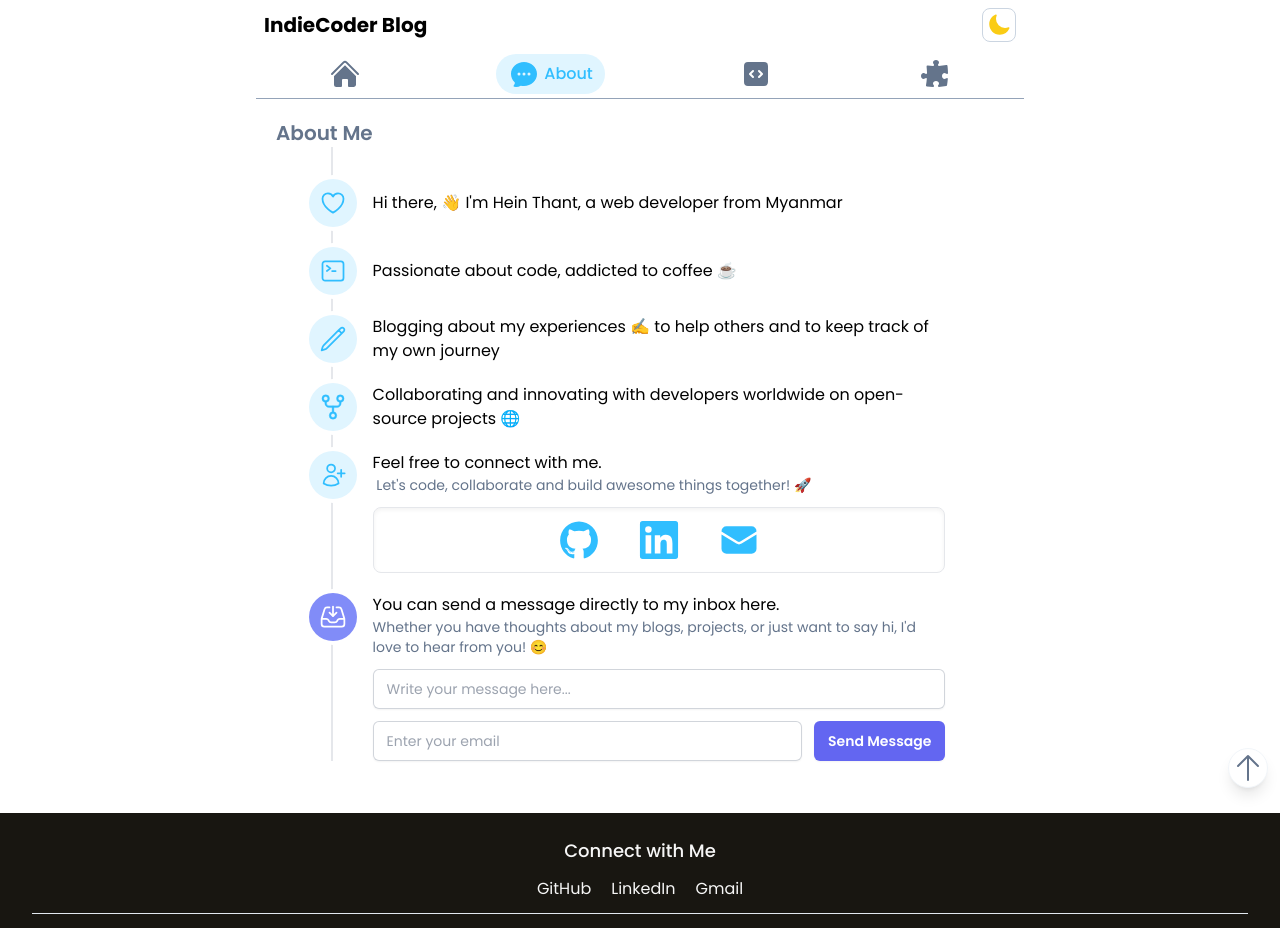
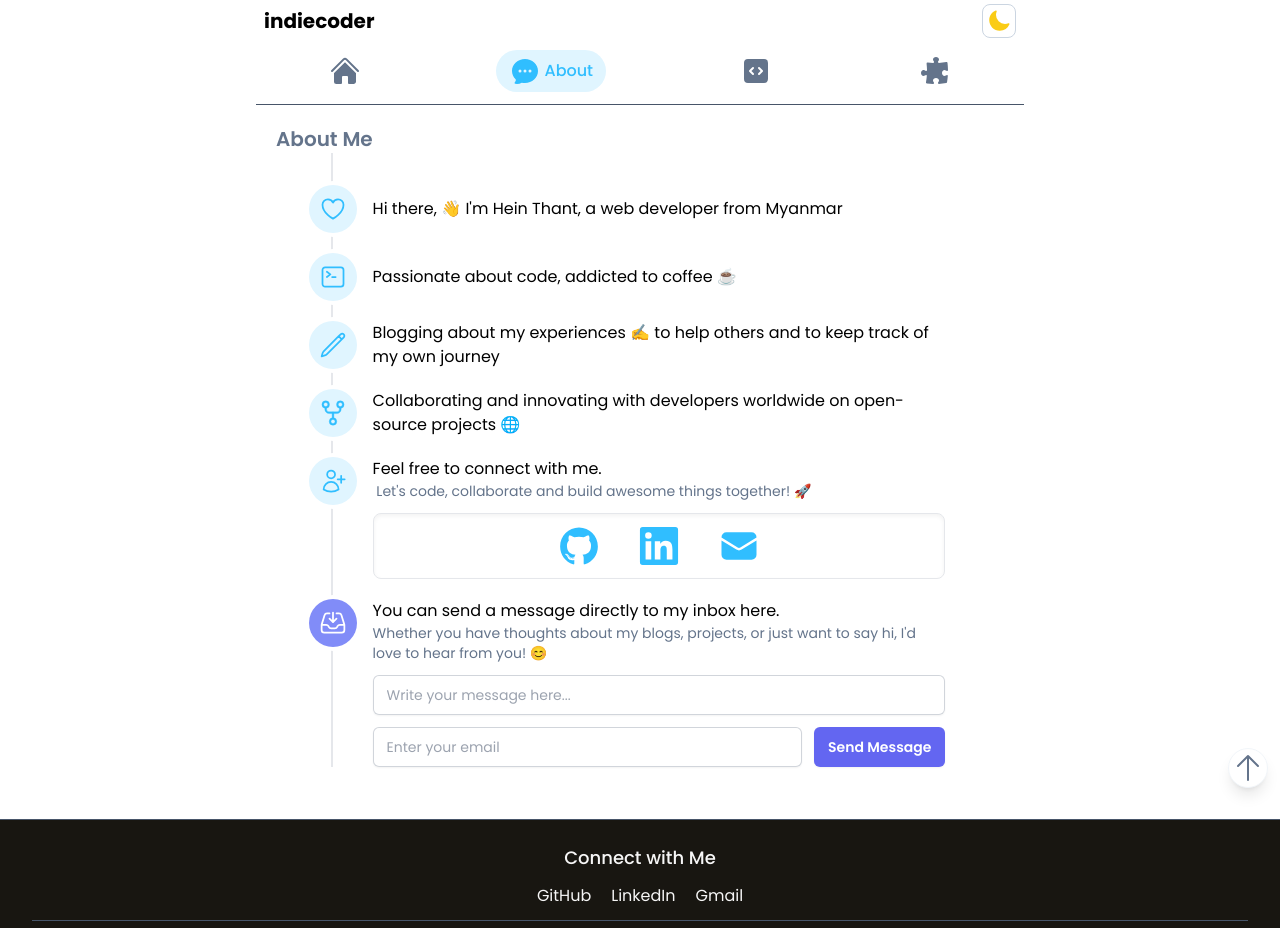
Before and after one commit to IndieCoderMM/indiecoder-blog, a Next.js app: page /about in a window 1280 px wide. Shown: the top 928 px of the page. Built offline with nearby package versions, Linux system fonts and the light colour scheme; no server answers.

Commit message:
Make UI adjustments

```diff
--- a/app/about/page.tsx
+++ b/app/about/page.tsx
@@ -46,13 +46,8 @@ const AboutPage = () => {
           </div>
         </li>
         <li className="flex gap-4 ">
-          <div
-            className={
-              iconStyle +
-              ' bg-indigo-400 dark:bg-indigo-500 dark:border-indigo-500'
-            }
-          >
-            <InboxArrowDownIcon className="w-7 h-7 text-white" />
+          <div className={iconStyle + ' bg-indigo-400'}>
+            <InboxArrowDownIcon className="w-7 h-7 text-white dark:text-accent-color" />
           </div>
           <div className="flex-1">
             <p>You can send a message directly to my inbox here.</p>
--- a/app/globals.css
+++ b/app/globals.css
@@ -37,7 +37,7 @@ body {
 }
 
 .darkBorder {
-  @apply dark:border dark:border-accent-color;
+  @apply border border-transparent dark:border-accent-color;
 }
 
 .maxContentWidth {
--- a/components/Footer.tsx
+++ b/components/Footer.tsx
@@ -1,12 +1,11 @@
 'use client';
 
 import { SocialLinks } from '@/constants';
-import Image from 'next/image';
 import Link from 'next/link';
 
 const Footer = () => {
   return (
-    <footer className="bg-dark-gray mt-8 py-6 text-light-gray text-center dark:border">
+    <footer className="bg-dark-gray mt-8 py-6 text-light-gray text-center border-t border-slate-600">
       <div className="">
         <h2 className="font-medium text-lg">Connect with Me</h2>
         <ul className="flex items-center justify-center gap-5 p-3">
@@ -18,7 +17,7 @@ const Footer = () => {
             </li>
           ))}
         </ul>
-        <hr className="w-[95%] mx-auto border-slate-200" />
+        <hr className="w-[95%] mx-auto border-slate-600" />
       </div>
       <div className="mt-3 grid gap-1 text-slate-400">
         <h2>&copy; 2023 www.indiecoder.tech</h2>
--- a/components/Header.tsx
+++ b/components/Header.tsx
@@ -1,11 +1,14 @@
 import React from 'react';
 import Navbar from './Navbar';
 import ThemeToggle from './ThemeToggle';
+import Link from 'next/link';
 
 const Header = () => {
   return (
-    <header className="flexBetween w-full bg-white dark:bg-dark-gray p-2 maxContentWidth">
-      <h1 className="font-bold text-xl">IndieCoder Blog</h1>
+    <header className="flexBetween w-full bg-white dark:bg-dark-gray px-2 pt-1 maxContentWidth">
+      <h1 className="font-bold text-xl">
+        <Link href="/">indiecoder</Link>
+      </h1>
       <ThemeToggle />
     </header>
   );
--- a/components/Navbar.tsx
+++ b/components/Navbar.tsx
@@ -23,13 +23,13 @@ const Navbar = () => {
   const activeIconStyle = linkIconStyle + ' text-accent-color';
 
   return (
-    <nav className="sticky top-0 z-50 w-full maxContentWidth bg-white border-b border-slate-400 dark:bg-dark-gray py-1">
+    <nav className="sticky top-0 z-50 w-full maxContentWidth bg-white border-b border-slate-600 dark:bg-dark-gray py-3">
       <ul className="flex justify-around items-center w-full">
         {NavLinks.map((link) => (
           <motion.li
             className={`flex justify-center rounded-full overflow-hidden ${
               currentRoute === link.href &&
-              'bg-accent-color-light dark:bg-transparent dark:border border-accent-color'
+              'bg-accent-color-light dark:bg-transparent darkBorder'
             }`}
             key={link.key}
             whileTap="tap"
--- a/components/PostPreview.tsx
+++ b/components/PostPreview.tsx
@@ -5,15 +5,15 @@ import formatDate from '@/utils/formatDate';
 import {
   CalendarDaysIcon,
   ArrowTopRightOnSquareIcon,
-  LanguageIcon,
   BookOpenIcon,
+  GlobeAltIcon,
 } from '@heroicons/react/24/outline';
 import calculateReadingTime from '@/utils/calculateReadingTime';
 
 const PostPreview = (props: Post) => {
   const iconStyle = 'w-6 h-6';
   return (
-    <div className="relative shadow rounded-sm h-full transition-all duration-75 ease-in dark:bg-light-brown hover:shadow-lg border border-slate-100 dark:border-gray-400  overflow-hidden">
+    <div className="relative shadow rounded-sm h-full transition-all duration-75 ease-in hover:shadow-lg border border-slate-300 dark:border-slate-600 overflow-hidden">
       {props.coverImage && (
         <div className="p-1">
           <Image
@@ -46,7 +46,7 @@ const PostPreview = (props: Post) => {
           </h3>
         </header>
 
-        <p className="text-slate-500">{props.excerpt}</p>
+        <p className="text-slate-500 dark:text-slate-300">{props.excerpt}</p>
         <ul className="flex gap-3 text-sm text-slate-500 flex-wrap">
           {props.categories?.map((category) => (
             <li key={category.slug}>#{category.slug}</li>
@@ -73,7 +73,7 @@ const PostPreview = (props: Post) => {
             </div>
           )}
           <div className="flexCenter gap-1">
-            <LanguageIcon className={iconStyle} aria-label="written language" />
+            <GlobeAltIcon className={iconStyle} aria-label="written language" />
             <p>{props.language}</p>
           </div>
         </div>
--- a/components/ProjectRepo.tsx
+++ b/components/ProjectRepo.tsx
@@ -5,7 +5,7 @@ import { Project } from '@/common.types';
 
 const ProjectRepo = (props: Project) => {
   return (
-    <div className="flex flex-col relative h-full text-slate-500 dark:text-slate-200 dark:bg-light-brown border border-slate-300 rounded-md p-5 gap-3 hover:shadow">
+    <div className="flex flex-col relative h-full text-slate-600 dark:text-slate-200 dark:bg-light-brown border border-slate-600 rounded-md p-5 gap-3 hover:shadow">
       <header className="flex items-center flex-wrap gap-1 ">
         <RepoIcon className="w-6 h-6 text-slate-400 fill-current" />
         <h3>
--- a/components/SolutionCard.tsx
+++ b/components/SolutionCard.tsx
@@ -17,17 +17,17 @@ interface CardStyle {
 }
 const CardStyle: CardStyle = {
   easy: {
-    text: 'text-green-400',
+    text: 'text-green-500',
     bg: 'bg-green-200',
     icon: CheckBadgeIcon,
   },
   medium: {
-    text: 'text-yellow-400',
+    text: 'text-yellow-500',
     bg: 'bg-yellow-200',
     icon: ShieldExclamationIcon,
   },
   hard: {
-    text: 'text-red-400',
+    text: 'text-red-500',
     bg: 'bg-red-200',
     icon: FireIcon,
   },
```
